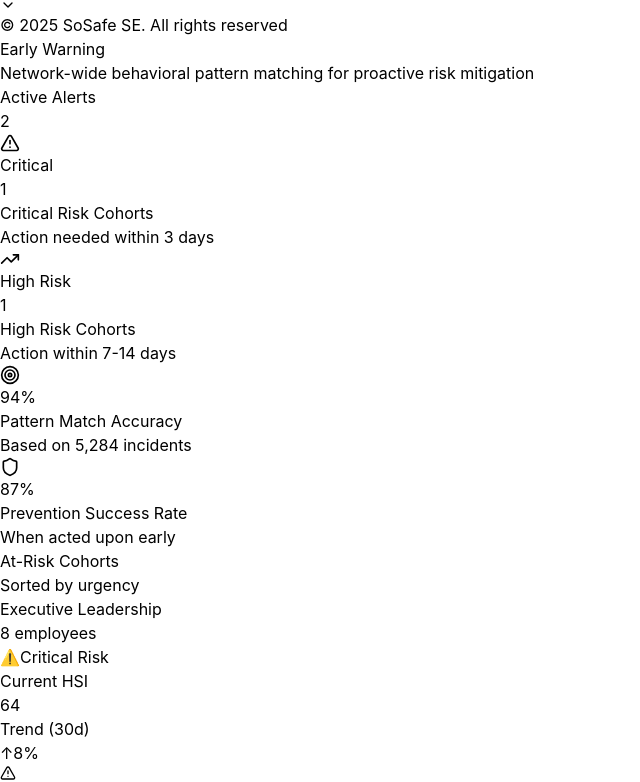
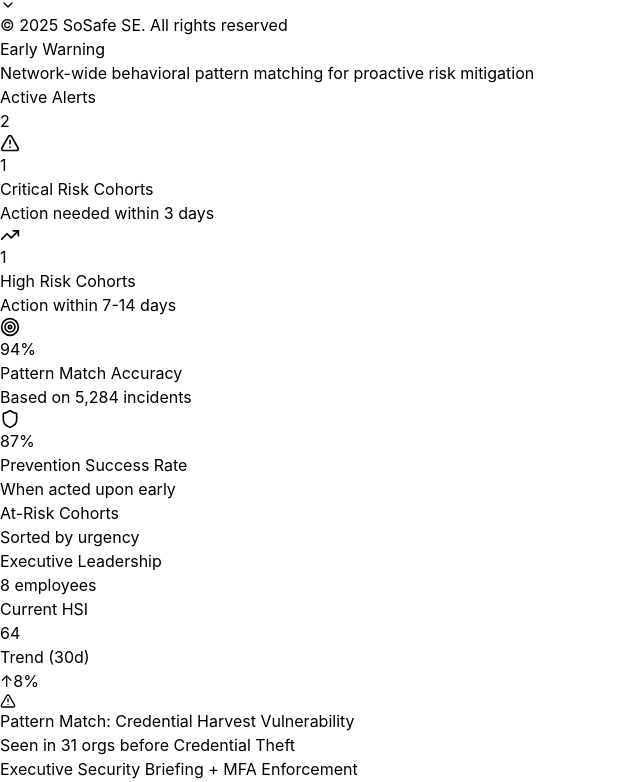
Before and after one commit to sosafe-rob-daly/network-prototypes, a React (Vite) app: page /#/early-warning in a window 1280 px wide. Shown: the part 1139-1921 px from the top of the page, without its empty margins (0-640 px from the left). Built offline with nearby package versions, Linux system fonts and the light colour scheme.

Commit message:
Remove risk badges and gems from Early Warning tiles
- Remove RiskBadge gem from cohort card tiles
- Remove Critical and High Risk gems from top stat tiles
- Make Critical Risk Cohorts and High Risk Cohorts labels bold

Co-Authored-By: Claude Opus 4.5 <noreply@anthropic.com>

```diff
--- a/src/EarlyWarning.tsx
+++ b/src/EarlyWarning.tsx
@@ -405,12 +405,9 @@ const CohortCard: React.FC<{ cohort: RiskCohort; onClick: () => void; isActive:
         isActive ? 'bg-gray-50 border-2 border-gray-300' : 'bg-gray-100 hover:bg-gray-50'
       }`}
     >
-      <div className="flex items-start justify-between mb-4">
-        <div>
-          <h3 className="text-lg font-extrabold text-gray-900">{cohort.name}</h3>
-          <p className="text-xs text-gray-900 mt-1">{cohort.size} employees</p>
-        </div>
-        <RiskBadge level={cohort.riskLevel} />
+      <div className="mb-4">
+        <h3 className="text-lg font-extrabold text-gray-900">{cohort.name}</h3>
+        <p className="text-xs text-gray-900 mt-1">{cohort.size} employees</p>
       </div>
 
       <div className="grid grid-cols-2 gap-3 mb-4">
@@ -652,26 +649,20 @@ export default function EarlyWarning() {
           {/* Summary Stats */}
           <div className="grid grid-cols-4 gap-4 mb-6">
             <div className="bg-gray-100 rounded-2xl p-6 hover:shadow-sm transition-all">
-              <div className="flex items-center justify-between mb-3">
-                <div className="p-2.5 rounded-xl bg-white">
-                  <AlertTriangle size={20} className="text-gray-900" />
-                </div>
-                <span className="text-xs font-medium text-gray-900 bg-red-100 px-2 py-1 rounded-md">Critical</span>
+              <div className="p-2.5 rounded-xl bg-white w-fit mb-3">
+                <AlertTriangle size={20} className="text-gray-900" />
               </div>
               <div className="text-3xl font-bold text-gray-900">{criticalCount}</div>
-              <div className="text-sm text-gray-600 mt-1">Critical Risk Cohorts</div>
+              <div className="text-sm font-bold text-gray-600 mt-1">Critical Risk Cohorts</div>
               <div className="text-xs text-gray-500 mt-1">Action needed within 3 days</div>
             </div>
 
             <div className="bg-gray-100 rounded-2xl p-6 hover:shadow-sm transition-all">
-              <div className="flex items-center justify-between mb-3">
-                <div className="p-2.5 rounded-xl bg-white">
-                  <TrendingUp size={20} className="text-gray-900" />
-                </div>
-                <span className="text-xs font-medium text-gray-900 bg-orange-100 px-2 py-1 rounded-md">High Risk</span>
+              <div className="p-2.5 rounded-xl bg-white w-fit mb-3">
+                <TrendingUp size={20} className="text-gray-900" />
               </div>
               <div className="text-3xl font-bold text-gray-900">{highCount}</div>
-              <div className="text-sm text-gray-600 mt-1">High Risk Cohorts</div>
+              <div className="text-sm font-bold text-gray-600 mt-1">High Risk Cohorts</div>
               <div className="text-xs text-gray-500 mt-1">Action within 7-14 days</div>
             </div>
 
```
